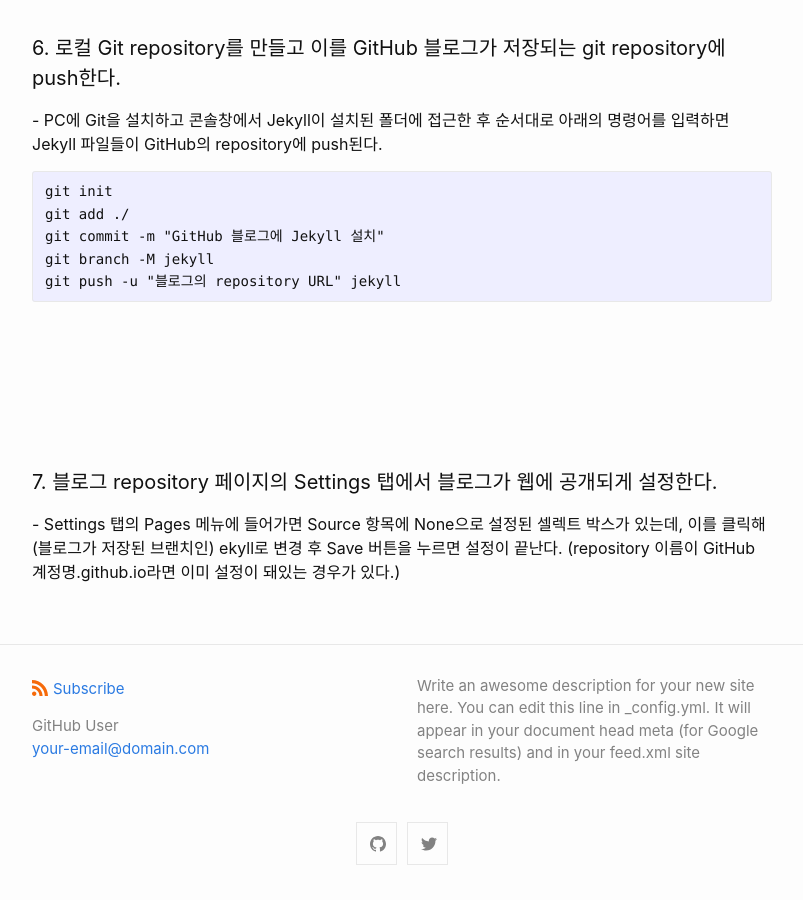
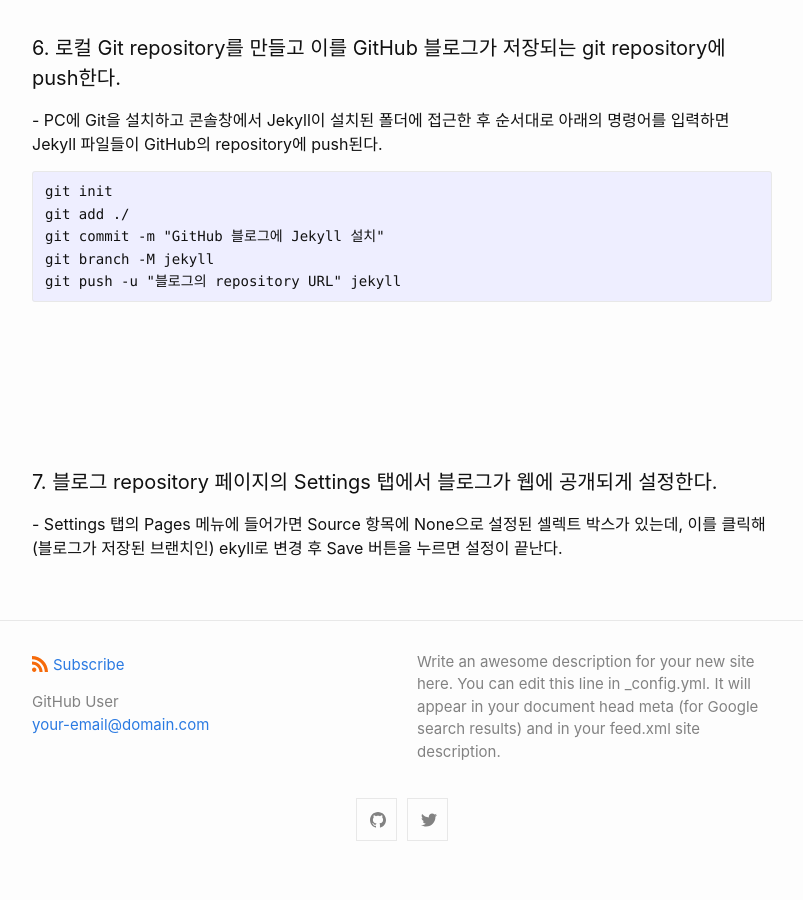
Before and after one commit to kangwooklee29/blog, a Jekyll site: the page built from _posts/2021-09-29-Jekyll설치.md, in a window 1280 px wide and 900 px high, scrolled down 1804 px. Shown: the whole window, without its empty margins (238-1041 px from the left). Built offline with Jekyll 4.4.1, drawn with Linux system fonts in a browser that asks for light colours; our own code applies the rules of GitHub Pages for plain Markdown files; after the commit the page ends 2680 px from its top, so only the background shows below that.

Commit message:
Update 2021-09-29-Jekyll설치.md

```diff
--- a/_posts/2021-09-29-Jekyll설치.md
+++ b/_posts/2021-09-29-Jekyll설치.md
@@ -88,4 +88,4 @@ git push -u "블로그의 repository URL" jekyll
 
 #### 7. 블로그 repository 페이지의 Settings 탭에서 블로그가 웹에 공개되게 설정한다.
 
-\- Settings 탭의 Pages 메뉴에 들어가면 Source 항목에 None으로 설정된 셀렉트 박스가 있는데, 이를 클릭해 (블로그가 저장된 브랜치인) ekyll로 변경 후 Save 버튼을 누르면 설정이 끝난다. (repository 이름이 GitHub 계정명.github.io라면 이미 설정이 돼있는 경우가 있다.)
+\- Settings 탭의 Pages 메뉴에 들어가면 Source 항목에 None으로 설정된 셀렉트 박스가 있는데, 이를 클릭해 (블로그가 저장된 브랜치인) ekyll로 변경 후 Save 버튼을 누르면 설정이 끝난다.
```
